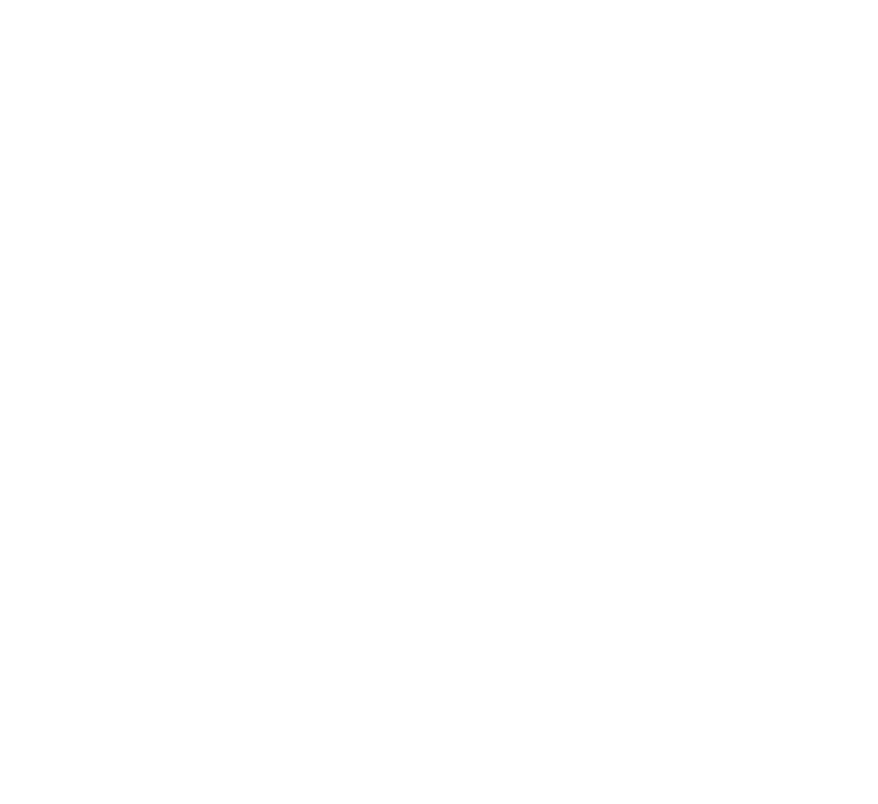
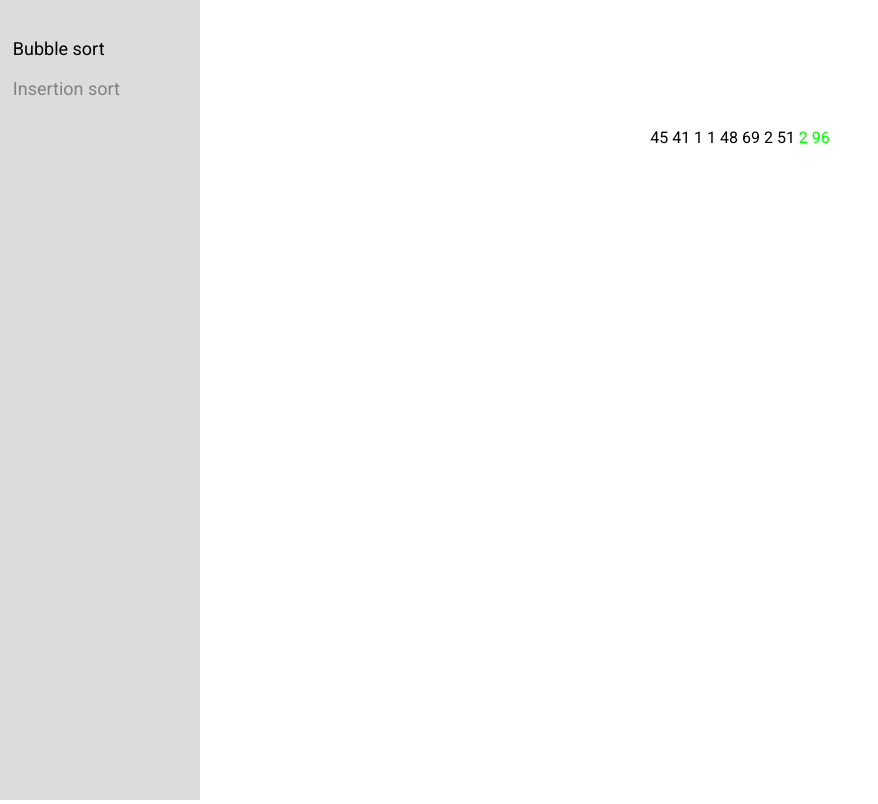
Before and after one commit to bryzZz/JavaScript, a website built with webpack: page sorting-algorithms/src/index.html in a window 1280 px wide. Shown: the top 804 px of the page, without its empty margins (0-878 px from the left). Built offline with nearby package versions, Linux system fonts and the light colour scheme.

Commit message:
added simple sorting visualization

```diff
--- a/sorting-algorithms/package.json
+++ b/sorting-algorithms/package.json
@@ -20,5 +20,8 @@
 		"webpack": "^5.38.1",
 		"webpack-cli": "^4.7.2",
 		"webpack-dev-server": "^3.11.2"
+	},
+	"dependencies": {
+		"chart.js": "^3.5.0"
 	}
 }
--- a/sorting-algorithms/src/index.html
+++ b/sorting-algorithms/src/index.html
@@ -5,8 +5,21 @@
     <meta http-equiv="X-UA-Compatible" content="IE=edge">
     <meta name="viewport" content="width=device-width, initial-scale=1.0">
     <title>Sorting algorithms</title>
+
+    <link rel="preconnect" href="https://fonts.googleapis.com">
+    <link rel="preconnect" href="https://fonts.gstatic.com" crossorigin>
+    <link href="https://fonts.googleapis.com/css2?family=Roboto:wght@400;700&display=swap" rel="stylesheet">
 </head>
 <body>
+    <div class="container">
+        <div class="sidebar">
+            <span class="sidebar__item sidebar__item--active" data-sorting-type="bubble">Bubble sort</span>
+            <span class="sidebar__item" data-sorting-type="insertion">Insertion sort</span>
+        </div>
+        <div class="placeToShow">
 
+        </div>
+    </div>
+    <canvas id="myChart" width="300" height="300"></canvas>
 </body>
 </html>
--- a/sorting-algorithms/src/js/bubble-sort.js
+++ b/sorting-algorithms/src/js/bubble-sort.js
@@ -1,16 +1,29 @@
-const unsortedArray = [1, 3, 6, 1, 3, 7, 1, 2, 10, 9, 22, 14];
+// const unsortedArray = [1, 3, 6, 1, 3, 7, 1, 2, 10, 9, 22, 14];
 
-function bubbleSort(arr){
+// function bubbleSort(arr){
+//     const arrLength = arr.length;
+//     for(let i = 0; i < arrLength; i++){
+//         for(let j = arrLength-1; j > i; j--){
+//             if (arr[j-1] > arr[j]) {
+//                 [arr[j-1], arr[j]] = [arr[j], arr[j-1]];
+//             }
+//         }
+//     }
+//     return arr;
+// }
+
+// console.log(unsortedArray);
+// console.log(bubbleSort(unsortedArray));
+
+export default function* bubbleSort(arr){
     const arrLength = arr.length;
     for(let i = 0; i < arrLength; i++){
         for(let j = arrLength-1; j > i; j--){
             if (arr[j-1] > arr[j]) {
                 [arr[j-1], arr[j]] = [arr[j], arr[j-1]];
+                yield [[...arr], j-1, j];
             }
         }
     }
-    return arr;
+    // return arr;
 }
-
-console.log(unsortedArray);
-console.log(bubbleSort(unsortedArray));
--- a/sorting-algorithms/src/js/index.js
+++ b/sorting-algorithms/src/js/index.js
@@ -1,3 +1,96 @@
 'use strict';
 
 import "../style.css";
+
+import { randomInteger } from './utils';
+
+import bubbleGen from './bubble-sort';
+
+import Chart from 'chart.js/auto';
+
+const sidebar = document.querySelector('.sidebar'),
+      container = document.querySelector('.placeToShow'),
+      ctx = document.querySelector('#myChart').getContext('2d');
+
+sidebar.addEventListener('click', (e) => {
+    if(!e.target.classList.contains('sidebar__item') || e.target.classList.contains('sidebar__item--active')) return;
+
+    sidebar.querySelector('.sidebar__item--active').classList.remove('sidebar__item--active');
+    e.target.classList.add('sidebar__item--active');
+
+    const sortingType = e.target.dataset.sortingType;
+});
+
+const arrayToSort = [];
+for(let i = 0; i < 10; i++){
+    arrayToSort.push(randomInteger(0, 100));
+
+    container.textContent += arrayToSort[i] + ' ';
+}
+
+console.log(arrayToSort);
+
+let gen = bubbleGen(arrayToSort);
+
+let interval = setInterval(showChanges, 3000);
+
+function showChanges(){
+    let nextValue = gen.next();
+    if(nextValue.done){
+        clearInterval(interval);
+    }else{
+        console.log(nextValue.value);
+        let arr = nextValue.value[0],
+            firstIndex = nextValue.value[1],
+            secondIndex = nextValue.value[2];
+
+        let newArr = document.createElement('div');
+
+        for(let i = 0; i < arr.length; i++){
+            let span = document.createElement('span');
+            span.textContent = arr[i] + ' ';
+            if(i === firstIndex || i === secondIndex){
+                span.style.color = 'lime';
+            }
+            newArr.append(span);
+        }
+
+        container.innerHTML = '';
+        container.append(newArr);
+    }
+}
+
+var myChart = new Chart(ctx, {
+    type: 'bar',
+    data: {
+        labels: ['Red', 'Blue', 'Yellow', 'Green', 'Purple', 'Orange'],
+        datasets: [{
+            label: 'Bubble sort',
+            data: [12, 19, 3, 5, 2, 3],
+            backgroundColor: [
+                'rgba(255, 99, 132, 0.2)',
+                'rgba(54, 162, 235, 0.2)',
+                'rgba(255, 206, 86, 0.2)',
+                'rgba(75, 192, 192, 0.2)',
+                'rgba(153, 102, 255, 0.2)',
+                'rgba(255, 159, 64, 0.2)'
+            ],
+            borderColor: [
+                'rgba(255, 99, 132, 1)',
+                'rgba(54, 162, 235, 1)',
+                'rgba(255, 206, 86, 1)',
+                'rgba(75, 192, 192, 1)',
+                'rgba(153, 102, 255, 1)',
+                'rgba(255, 159, 64, 1)'
+            ],
+            borderWidth: 1
+        }]
+    },
+    options: {
+        scales: {
+            y: {
+                beginAtZero: true
+            }
+        }
+    }
+});
--- /dev/null
+++ b/sorting-algorithms/src/js/utils.js
@@ -0,0 +1,5 @@
+export function randomInteger(min, max) {
+    // получить случайное число от (min-0.5) до (max+0.5)
+    let rand = min - 0.5 + Math.random() * (max - min + 1);
+    return Math.round(rand);
+}
--- a/sorting-algorithms/src/style.css
+++ b/sorting-algorithms/src/style.css
@@ -0,0 +1,59 @@
+*, *::after, *::before{
+    padding: 0;
+    margin: 0;
+    box-sizing: border-box;
+    font-family: 'Roboto', sans-serif;
+}
+
+.sidebar{
+    flex-basis: 10%;
+
+    display: flex;
+    flex-direction: column;
+
+    min-height: 100vh;
+    min-width: 200px;
+
+    padding: 3% 0 0 1%;
+
+    background-color: rgb(220, 220, 220);
+
+    font-size: 18px;
+    color: rgb(130, 130, 130);
+}
+
+.sidebar__item{
+    cursor: pointer;
+
+    transition: all .3s;
+}
+
+.sidebar__item:not(.sidebar__item--active):hover{
+    /* text-decoration: underline; */
+    color: rgb(100, 100, 100);
+}
+
+.sidebar__item + .sidebar__item{
+    margin-top: 10%;
+}
+
+.sidebar__item--active{
+    color: black;
+
+    cursor: auto;
+}
+
+.container{
+    display: flex;
+
+    max-width: 100vw;
+}
+
+.placeToShow{
+    flex-basis: 90%;
+
+    display: flex;
+    justify-content: center;
+
+    margin-top: 10%;
+}
```
Also changed, not shown: 1 other file.
